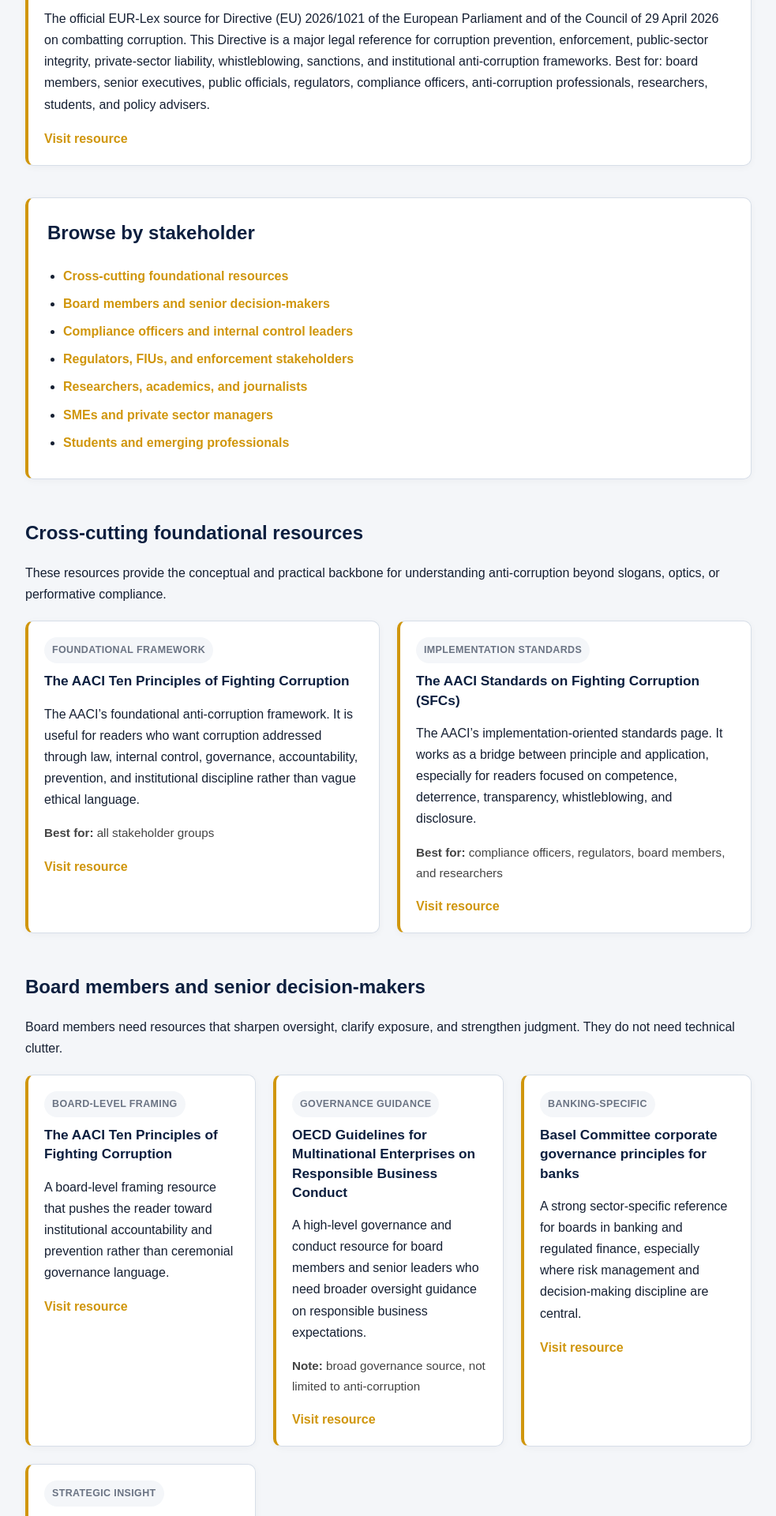
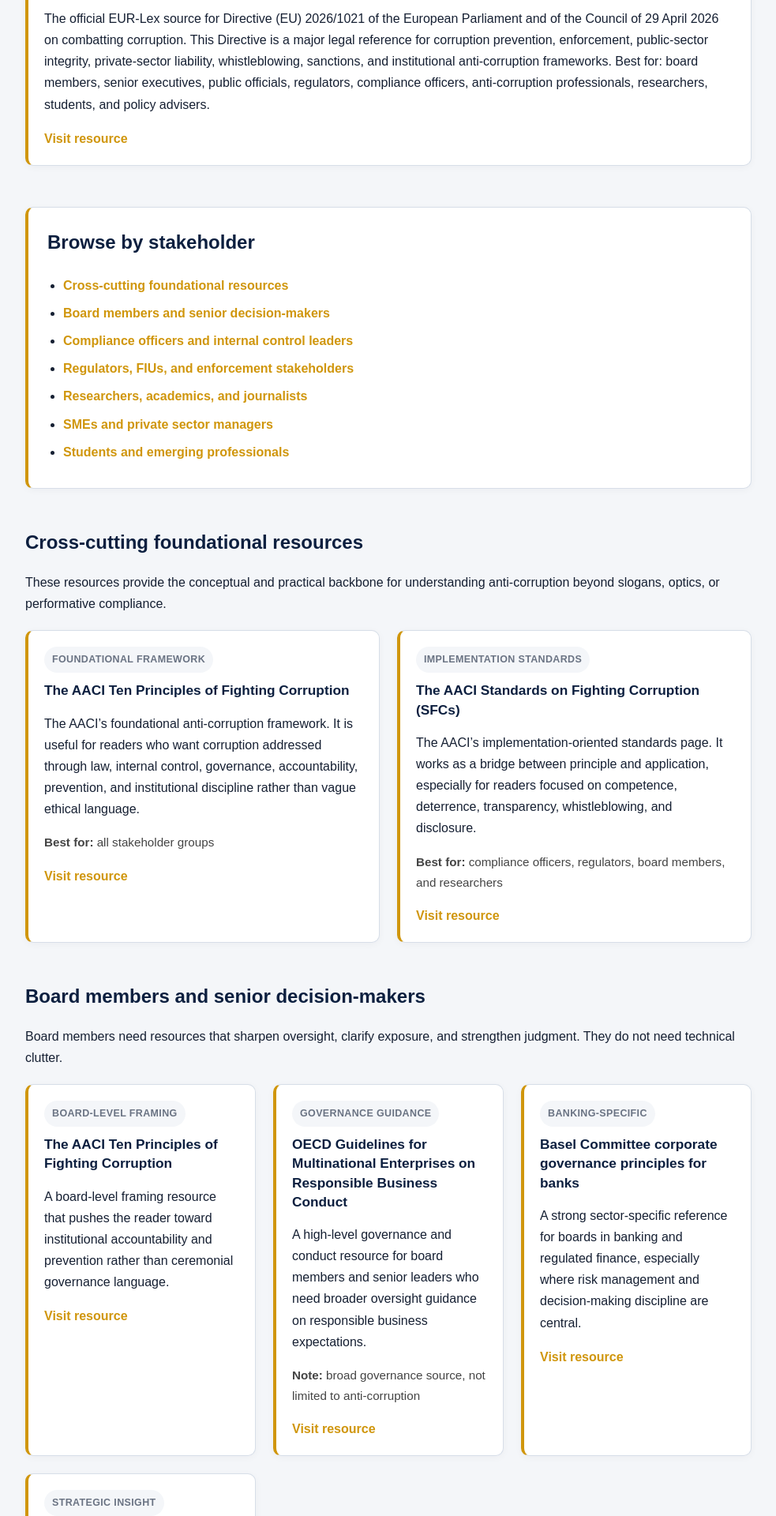
Before and after one commit to mikemasoud/microblog, a Jekyll site: the page built from resources.html, in a window 1280 px wide. Shown: the part 416-2336 px from the top of the page at 79% size, without its empty margins (148-1131 px from the left). Built offline with Jekyll 4.4.1, drawn with Linux system fonts in a browser that asks for light colours.

Commit message:
Update style.css

```diff
--- a/assets/style.css
+++ b/assets/style.css
@@ -543,5 +543,5 @@
 }
 
 .featured-resource {
-  margin-bottom: 2.5rem;
+  margin-bottom: 3.25rem;
 }
```
